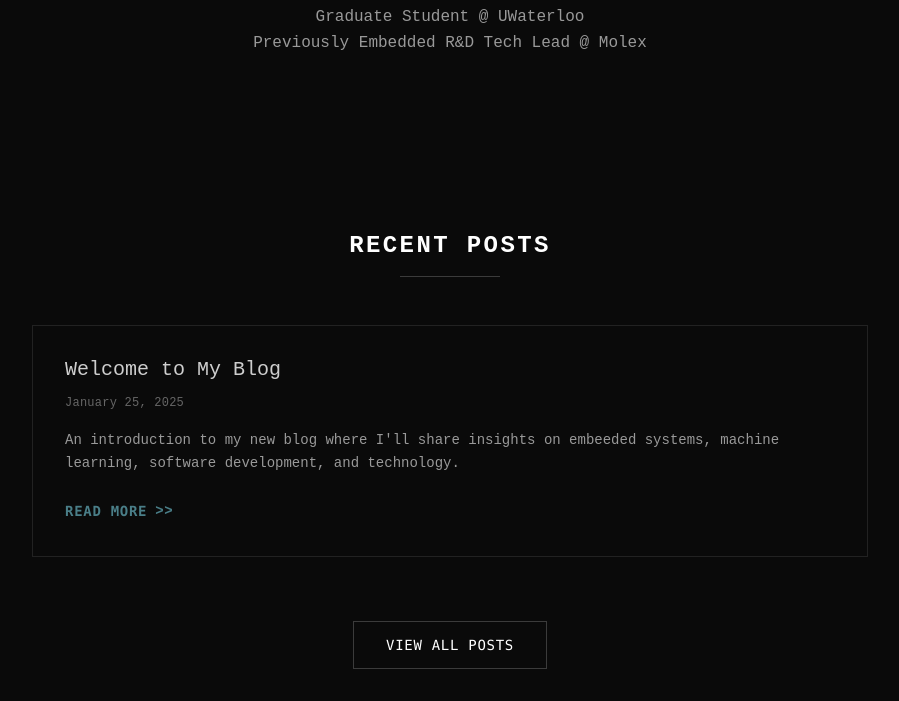
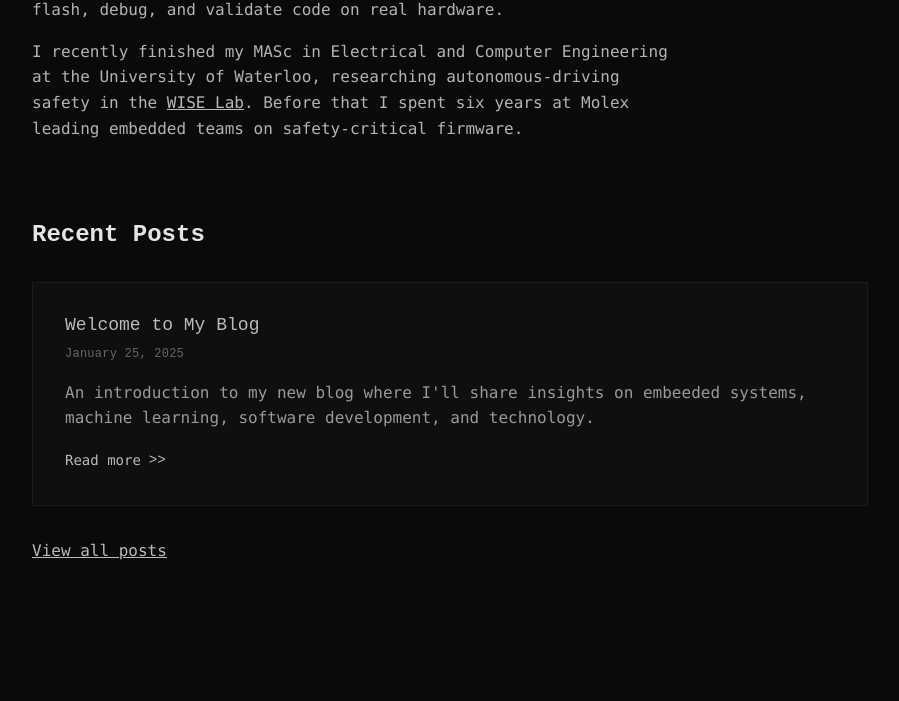
Before and after one commit to sdelcore/sdelcore.github.io, an Eleventy site: page index.njk in a window 1280 px wide. Shown: the part 255-956 px from the top of the page, without its empty margins (190-1089 px from the left). After the commit the page ends 866 px from the top, so only its background shows below. Built offline with nearby package versions, Linux system fonts and the light colour scheme; Eleventy itself is replaced by a stand-in of ours; files that its build step writes are made by us from their sources.

Commit message:
update homepage bio and remove gradient styling

```diff
--- a/index.njk
+++ b/index.njk
@@ -3,11 +3,21 @@ layout: base.njk
 title: Home
 ---
 
-<div class="hero">
-  <h1 class="hero-title">Spencer Delcore</h1>
-  <h3 class="hero-subtitle">Graduate Student @ UWaterloo</h3>
-  <h3 class="hero-subtitle">Previously Embedded R&D Tech Lead @ Molex</h3>
-</div>
+<section class="intro">
+  <h1>Spencer Delcore</h1>
+  <p>
+    Lead embedded developer at HMS Networks, where I build AI-driven embedded
+    tooling — agents and hardware-in-the-loop CI/CD that flash, debug, and
+    validate code on real hardware.
+  </p>
+  <p>
+    I recently finished my MASc in Electrical and Computer Engineering at the
+    University of Waterloo, researching autonomous-driving safety in the
+    <a href="https://uwaterloo.ca/waterloo-intelligent-systems-engineering-lab/">WISE Lab</a>.
+    Before that I spent six years at Molex leading embedded teams on
+    safety-critical firmware.
+  </p>
+</section>
 
 {% if collections.posts.length > 0 %}
 <section class="recent-posts">
@@ -32,206 +42,37 @@ title: Home
       </article>
     {% endfor %}
   </div>
-  <div class="view-all">
-    <a href="/blog" class="social-link">View all posts</a>
-  </div>
+  <p class="view-all"><a href="/blog">View all posts</a></p>
 </section>
 {% endif %}
 
 <style>
-  .hero {
-    text-align: center;
-    padding: 6rem 0 4rem;
-    margin-bottom: 5rem;
-    position: relative;
+  .intro {
+    padding: 3rem 0 2rem;
+    margin-bottom: 2rem;
   }
 
-  .hero-badge {
-    display: inline-block;
-    background: linear-gradient(135deg, #5a9ca8 0%, #0f4c5c 100%);
-    color: #ffffff;
-    padding: 0.5rem 1.5rem;
-    border-radius: 30px;
-    font-size: 0.875rem;
-    font-weight: 600;
-    letter-spacing: 0.05em;
-    text-transform: uppercase;
-    margin-bottom: 2rem;
-    box-shadow: 0 4px 20px rgba(90, 156, 168, 0.3);
+  .intro h1 {
+    margin-bottom: 1.5rem;
   }
 
-  .hero-title {
-    font-size: 3rem;
-    font-weight: 600;
-    color: #ffffff;
-    margin-bottom: 1rem;
-    letter-spacing: 0.02em;
-    font-family: 'JetBrains Mono', monospace;
+  .intro p {
+    max-width: 640px;
   }
 
-  .hero-subtitle {
-    font-size: 1rem;
-    font-weight: 400;
-    color: #999999;
-    line-height: 1.6;
-    max-width: 600px;
-    margin: 0 auto;
-    font-family: 'JetBrains Mono', monospace;
+  .intro a {
+    text-decoration: underline;
   }
 
-  .recent-posts {
+  .recent-posts h2 {
+    margin-bottom: 2rem;
+  }
+
+  .view-all {
     margin-top: 2rem;
   }
 
-  .recent-posts h2 {
-    text-align: center;
-    margin-bottom: 4rem;
-    font-size: 1.5rem;
-    font-weight: 600;
-    color: #ffffff;
-    position: relative;
-    display: inline-block;
-    width: 100%;
-    font-family: 'JetBrains Mono', monospace;
-    text-transform: uppercase;
-    letter-spacing: 0.1em;
-  }
-
-  .recent-posts h2:after {
-    content: '';
-    position: absolute;
-    bottom: -1rem;
-    left: 50%;
-    transform: translateX(-50%);
-    width: 100px;
-    height: 1px;
-    background: rgba(255, 255, 255, 0.2);
-  }
-
-  /* Override blog post styles for homepage */
-  .recent-posts .blog-post {
-    background: transparent;
-    border: 1px solid rgba(255, 255, 255, 0.1);
-    border-radius: 0;
-    padding: 2rem;
-    margin-bottom: 2rem;
-    position: relative;
-    overflow: hidden;
-  }
-
-  .recent-posts .blog-post:before {
-    content: '';
-    position: absolute;
-    top: 0;
-    left: 0;
-    right: 0;
-    height: 1px;
-    background: rgba(255, 255, 255, 0.4);
-    transform: translateX(-100%);
-  }
-
-  .recent-posts .blog-post:hover {
-    background: rgba(255, 255, 255, 0.02);
-    border-color: rgba(255, 255, 255, 0.2);
-    transform: none;
-  }
-
-  .recent-posts .blog-post:hover:before {
-    transform: translateX(0);
-  }
-
-  .recent-posts .blog-title {
-    font-size: 1.25rem;
-    font-weight: 500;
-    margin-bottom: 0.75rem;
-    font-family: 'JetBrains Mono', monospace;
-  }
-
-  .recent-posts .blog-title a {
-    color: #ffffff;
-    text-decoration: none;
-  }
-
-  .recent-posts .blog-title a:hover {
-    color: #5a9ca8;
-  }
-
-  .recent-posts .blog-meta {
-    color: #666666;
-    font-size: 0.75rem;
-    font-weight: 400;
-    margin-bottom: 1rem;
-    font-family: 'JetBrains Mono', monospace;
-  }
-
-  .recent-posts .blog-excerpt {
-    color: #999999;
-    font-size: 0.875rem;
-    line-height: 1.6;
-    margin-bottom: 1.5rem;
-    font-family: 'JetBrains Mono', monospace;
-  }
-
-  .recent-posts .read-more {
-    color: #5a9ca8;
-    font-weight: 600;
-    text-transform: uppercase;
-    font-size: 0.875rem;
-    letter-spacing: 0.05em;
-    display: inline-flex;
-    align-items: center;
-    gap: 0.5rem;
-    text-decoration: none;
-  }
-
-  .recent-posts .read-more:hover {
-    color: #7ec3cf;
-    gap: 0.75rem;
-  }
-
-  .view-all {
-    text-align: center;
-    margin-top: 4rem;
-  }
-
-  .view-all .social-link {
-    background: transparent;
-    color: #ffffff;
-    border: 1px solid rgba(255, 255, 255, 0.2);
-    padding: 0.75rem 2rem;
-    font-weight: 400;
-    font-size: 0.875rem;
-    box-shadow: none;
-    text-transform: uppercase;
-    letter-spacing: 0.05em;
-  }
-
-  .view-all .social-link:hover {
-    background: rgba(255, 255, 255, 0.05);
-    border-color: rgba(255, 255, 255, 0.4);
-    transform: none;
-  }
-
-
-  @media (max-width: 768px) {
-    .hero-title {
-      font-size: 3rem;
-    }
-
-    .hero-subtitle {
-      font-size: 1.125rem;
-    }
-
-    .recent-posts h2 {
-      font-size: 2rem;
-    }
-
-    .recent-posts .blog-post {
-      padding: 2rem;
-    }
-
-    .recent-posts .blog-title {
-      font-size: 1.5rem;
-    }
+  .view-all a {
+    text-decoration: underline;
   }
 </style>
--- a/src/layouts/base.njk
+++ b/src/layouts/base.njk
@@ -3,7 +3,7 @@
 <head>
     <meta charset="utf-8">
     <meta name="viewport" content="width=device-width, user-scalable=no, initial-scale=1.0, minimum-scale=1.0, maximum-scale=1.0">
-    <meta name="description" content="{{ description or 'Spencer Delcore - Graduate Student & Machine Learning Developer' }}">
+    <meta name="description" content="{{ description or 'Spencer Delcore - Embedded Software Engineer' }}">
     <meta name="author" content="Spencer Delcore">
     <!-- Content Security Policy -->
     <meta http-equiv="Content-Security-Policy" content="default-src 'self'; script-src 'self' https://www.googletagmanager.com https://www.google-analytics.com https://cdn.jsdelivr.net 'unsafe-inline'; style-src 'self' https://fonts.googleapis.com 'unsafe-inline'; font-src 'self' https://fonts.gstatic.com; connect-src 'self' https://www.google-analytics.com https://analytics.google.com https://stats.g.doubleclick.net; img-src 'self' https://www.google-analytics.com data:;">
@@ -135,8 +135,6 @@
             font-weight: 400;
             opacity: 1;
             font-size: 0.875rem;
-            text-transform: uppercase;
-            letter-spacing: 0.05em;
         }
 
         .social-link:hover {
@@ -187,8 +185,6 @@
             gap: 0.5rem;
             opacity: 0.8;
             font-size: 0.875rem;
-            text-transform: uppercase;
-            letter-spacing: 0.05em;
         }
 
         .read-more:after {
@@ -196,21 +192,6 @@
             font-family: 'JetBrains Mono', monospace;
         }
 
-
-        /* Background */
-        .bg-gradient {
-            position: fixed;
-            top: 0;
-            left: 0;
-            width: 100%;
-            height: 100%;
-            background: #0a0a0a;
-            z-index: -2;
-        }
-
-        .bg-pattern {
-            display: none;
-        }
 
         /* Post content styles */
         .post-content {
@@ -364,9 +345,6 @@
     </style>
 </head>
 <body>
-    <div class="bg-gradient"></div>
-    <div class="bg-pattern"></div>
-
     <!-- Cookie Consent Banner -->
     <div id="cookieConsent" class="cookie-consent">
         <div class="cookie-consent-wrapper">
```
